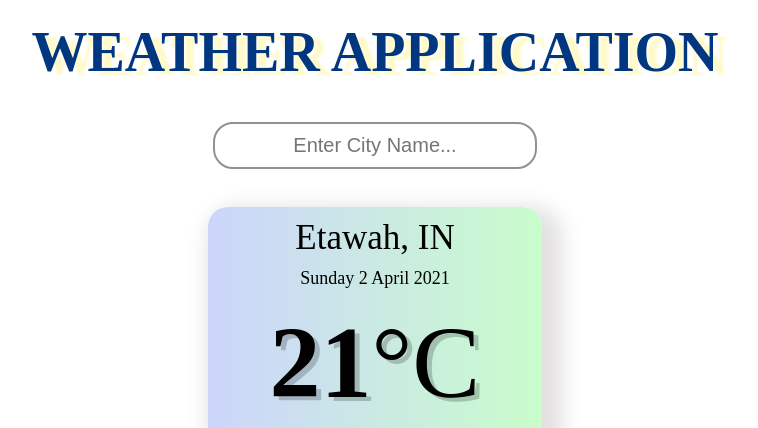
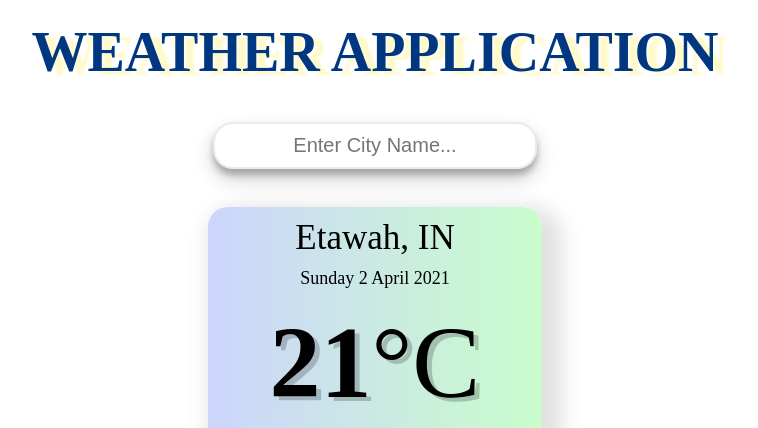
Before and after one commit to KaisiGray/Weather_Application, a plain HTML site: page index.html in a window 1280 px wide. Shown: the top 428 px of the page, without its empty margins (265-1023 px from the left). Drawn offline with Linux system fonts and the light colour scheme.

Commit message:
Improved search bar and made beautiful

```diff
--- a/Assets/css/style.css
+++ b/Assets/css/style.css
@@ -22,8 +22,9 @@ h1 {
      margin: 38px auto;
      width: 28%;
      width: 25%;
-     border: 2px solid rgb(145, 145, 145);
+     border: 2px solid rgb(145, 145, 145,0.19);
      border-radius: 20px;
+     box-shadow: rgba(0, 0, 0, 0.19) 0px 10px 20px, rgba(0, 0, 0, 0.23) 0px 6px 6px;
   }
 
   input {
```
